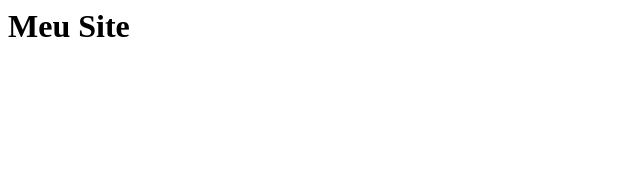
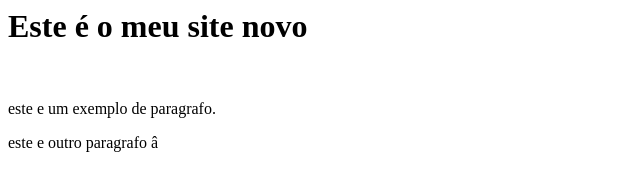
Before and after one commit to nikolaslymmas/meusite, a plain HTML site: page index.html in a window 1280 px wide. Shown: the whole page, without its empty margins (0-640 px from the left). Drawn offline with Linux system fonts and the light colour scheme.

Commit message:
Update index.html

```diff
--- a/index.html
+++ b/index.html
@@ -1 +1,11 @@
-<h1> Meu Site</h1>
+<html>
+<head>
+  <title>Site de nikolaslymmas</title>
+</head>
+  <body>
+    <h1>Este é o meu site novo </h1>
+  </br>
+    <p>este e um exemplo de paragrafo.</p>
+    <p>este e outro paragrafo â</p>
+  </body>
+  <html>
```
